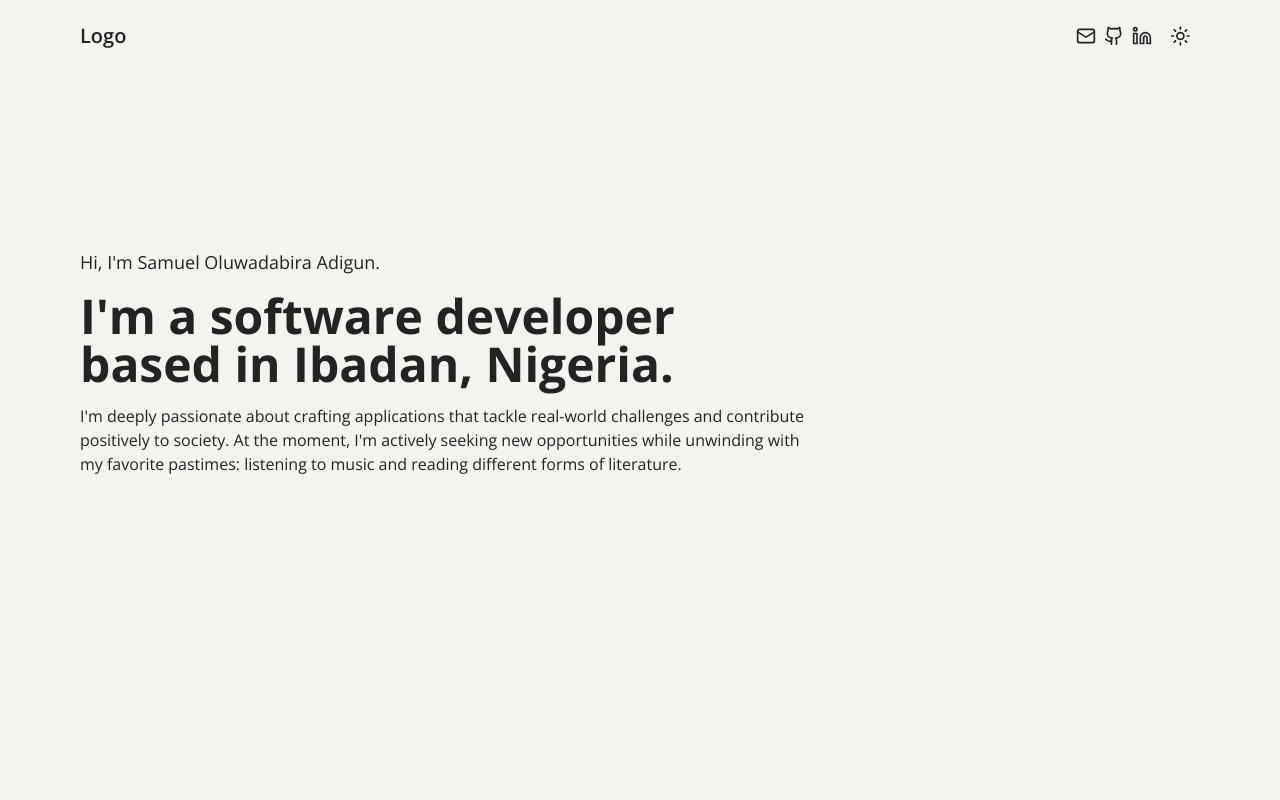
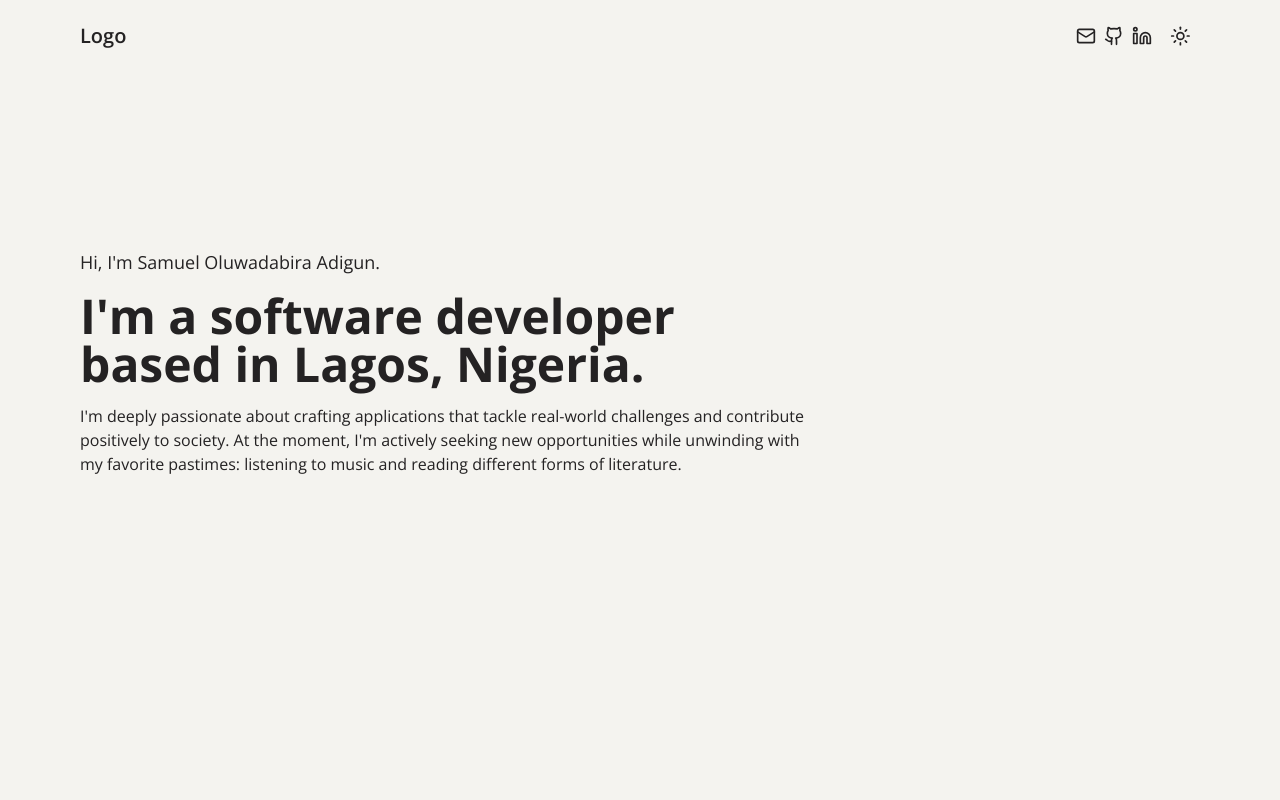
Before and after one commit to Asonance11/me, a Next.js app: page / in a window 1280 px wide. Shown: the top 800 px of the page. Built offline with nearby package versions, Linux system fonts and the light colour scheme.

Commit message:
Metadata

```diff
--- a/app/layout.tsx
+++ b/app/layout.tsx
@@ -9,7 +9,12 @@ const font = FontSans({ subsets: ["latin"], variable: "--font-sans" });
 
 export const metadata: Metadata = {
   title: "Adigun Samuel",
-  description: "Generated by create next app",
+  description: "I am a passionate software developer with experience in building web applications",
+  openGraph:{
+    title: "Oluwadabira",
+    description: "My personal website",
+    images: "https://i.pinimg.com/564x/c9/ce/dd/c9ceddddbf63b2aea6fbb81e671a40fe.jpg"
+  }
 };
 
 export default function RootLayout({
--- a/components/custom/personal-info.tsx
+++ b/components/custom/personal-info.tsx
@@ -8,7 +8,7 @@ const PersonalInfo = () => {
         <div className="lg:max-w-[65%] mt-20">
           <h4 className="text-lg">Hi, I&apos;m Samuel Oluwadabira Adigun.</h4>
           <h2 className="mt-4 text-5xl font-bold dark:text-[#E3E3E3]">
-            I&apos;m a software developer based in Ibadan, Nigeria.
+            I&apos;m a software developer based in Lagos, Nigeria.
           </h2>
           <p className="mt-4 text-base">
             I&apos;m deeply passionate about crafting applications that tackle
```
